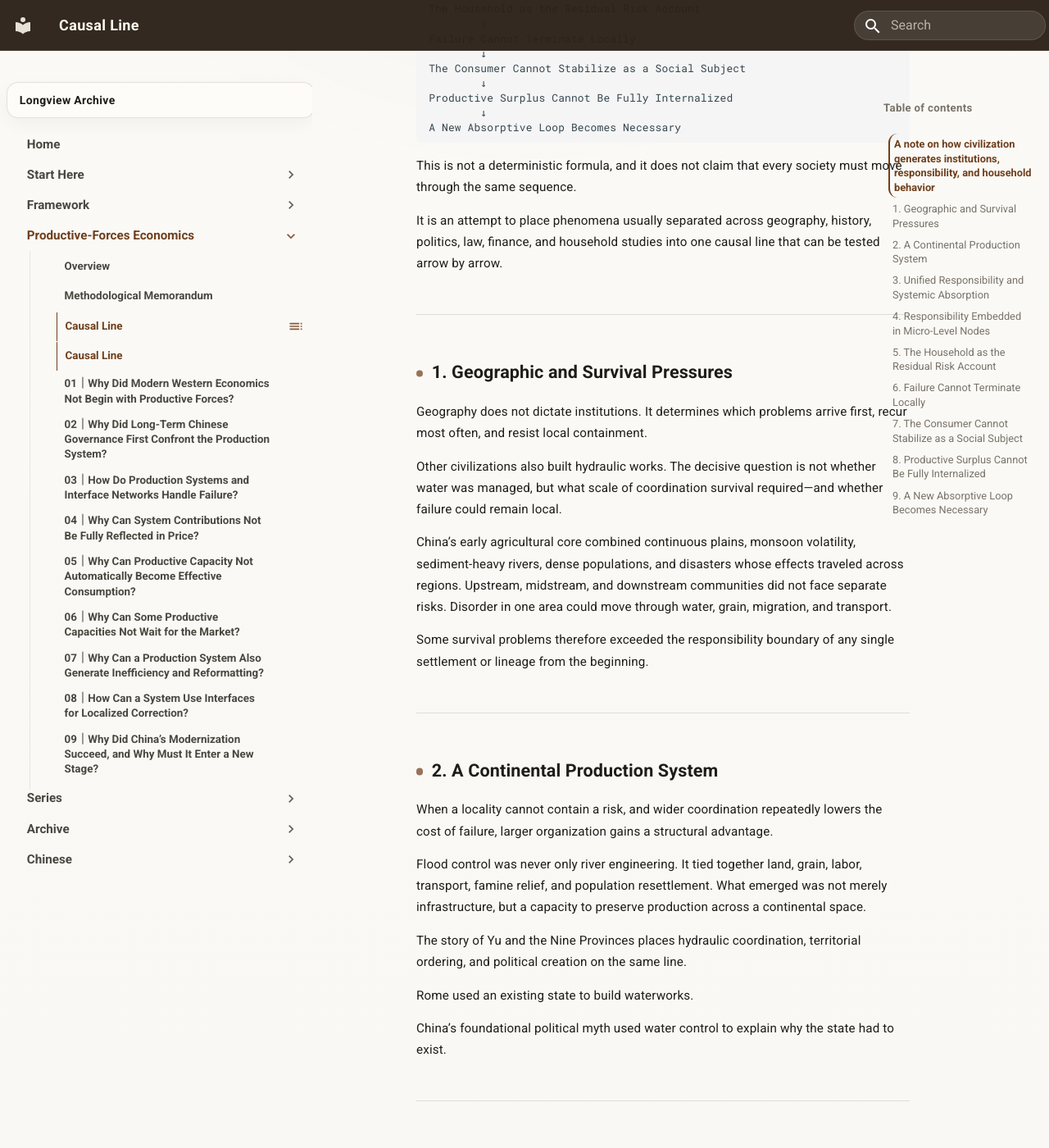
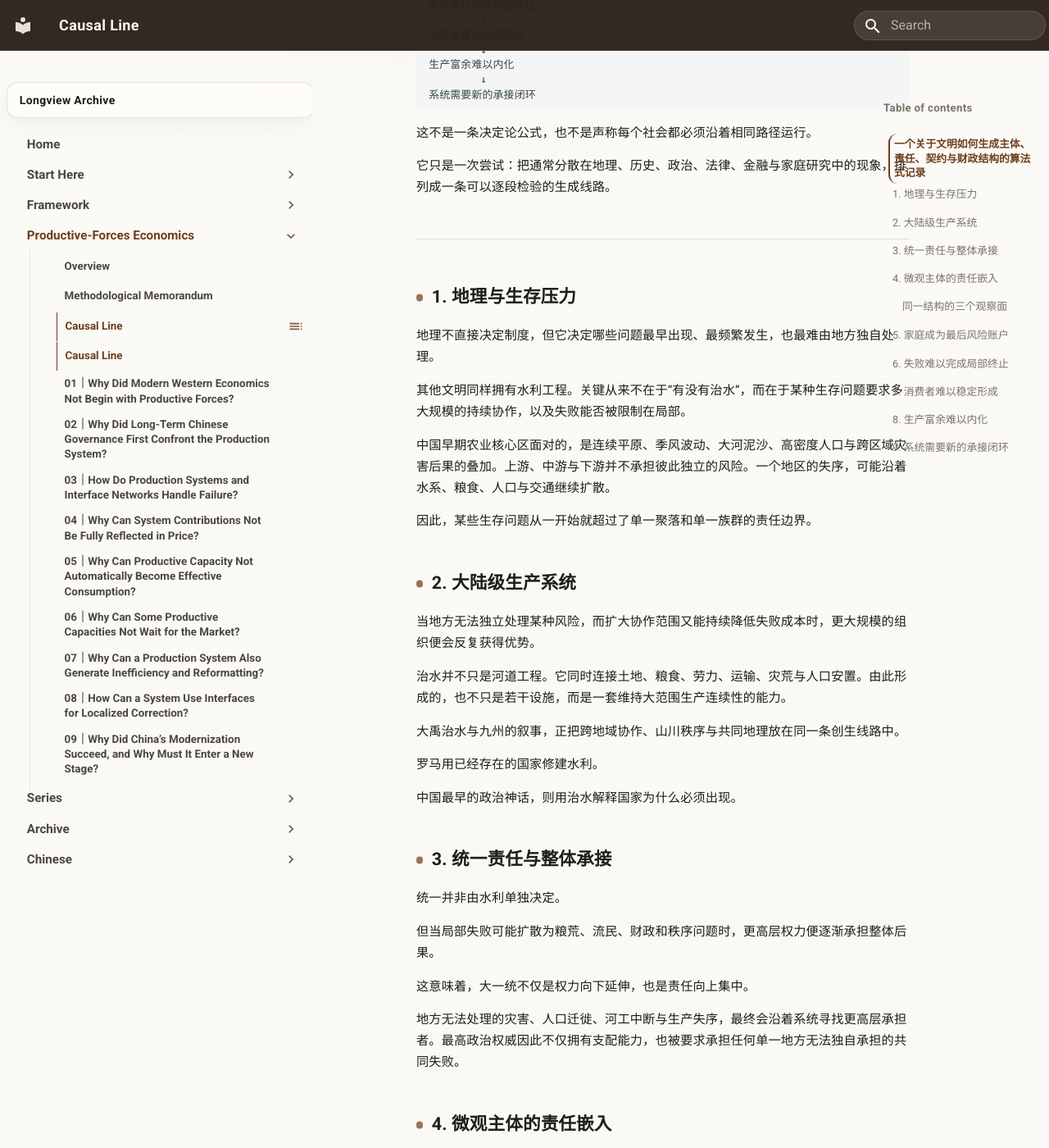
Before and after one commit to guanshi1688/longview-archive, an MkDocs documentation site: the page built from docs/essays/english/productive-forces-economics/from-geography-to-consumption.md, in a window 1280 px wide and 1400 px high, scrolled down 523 px. Shown: the whole window at 82% size. Built offline with MkDocs 1.6.1 and Material for MkDocs 9.7.7, drawn with Linux system fonts in a browser that asks for light colours; some of the changed text lies outside the part shown.

Commit message:
Update from-geography-to-consumption.md

````diff
--- a/docs/essays/english/productive-forces-economics/from-geography-to-consumption.md
+++ b/docs/essays/english/productive-forces-economics/from-geography-to-consumption.md
@@ -1,167 +1,290 @@
-# A Causal Line from Geography to Consumption
+# 一条从地理走向消费的因果线路
 
-## A note on how civilization generates institutions, responsibility, and household behavior
+## 一个关于文明如何生成主体、责任、契约与财政结构的算法式记录
 
 ```text
-Geographic and Survival Pressures
+地理与生存压力
         ↓
-A Continental Production System
+大陆级生产系统
         ↓
-Unified Responsibility and Systemic Absorption
+统一责任与整体承接
         ↓
-Responsibility Embedded in Micro-Level Nodes
+微观主体的责任嵌入
         ↓
-The Household as the Residual Risk Account
+家庭成为最后风险账户
         ↓
-Failure Cannot Terminate Locally
+失败难以完成局部终止
         ↓
-The Consumer Cannot Stabilize as a Social Subject
+消费者难以稳定形成
         ↓
-Productive Surplus Cannot Be Fully Internalized
+生产富余难以内化
         ↓
-A New Absorptive Loop Becomes Necessary
+系统需要新的承接闭环
 ```
 
-This is not a deterministic formula, and it does not claim that every society must move through the same sequence.
+这不是一条决定论公式，也不是声称每个社会都必须沿着相同路径运行。
 
-It is an attempt to place phenomena usually separated across geography, history, politics, law, finance, and household studies into one causal line that can be tested arrow by arrow.
+它只是一次尝试：把通常分散在地理、历史、政治、法律、金融与家庭研究中的现象，排列成一条可以逐段检验的生成线路。
 
 ---
 
-## 1. Geographic and Survival Pressures
+## 1. 地理与生存压力
 
-Geography does not dictate institutions. It determines which problems arrive first, recur most often, and resist local containment.
+地理不直接决定制度，但它决定哪些问题最早出现、最频繁发生，也最难由地方独自处理。
 
-Other civilizations also built hydraulic works. The decisive question is not whether water was managed, but what scale of coordination survival required—and whether failure could remain local.
+其他文明同样拥有水利工程。关键从来不在于“有没有治水”，而在于某种生存问题要求多大规模的持续协作，以及失败能否被限制在局部。
 
-China’s early agricultural core combined continuous plains, monsoon volatility, sediment-heavy rivers, dense populations, and disasters whose effects traveled across regions. Upstream, midstream, and downstream communities did not face separate risks. Disorder in one area could move through water, grain, migration, and transport.
+中国早期农业核心区面对的，是连续平原、季风波动、大河泥沙、高密度人口与跨区域灾害后果的叠加。上游、中游与下游并不承担彼此独立的风险。一个地区的失序，可能沿着水系、粮食、人口与交通继续扩散。
 
-Some survival problems therefore exceeded the responsibility boundary of any single settlement or lineage from the beginning.
+因此，某些生存问题从一开始就超过了单一聚落和单一族群的责任边界。
+
+## 2. 大陆级生产系统
+
+当地方无法独立处理某种风险，而扩大协作范围又能持续降低失败成本时，更大规模的组织便会反复获得优势。
+
+治水并不只是河道工程。它同时连接土地、粮食、劳力、运输、灾荒与人口安置。由此形成的，也不只是若干设施，而是一套维持大范围生产连续性的能力。
+
+大禹治水与九州的叙事，正把跨地域协作、山川秩序与共同地理放在同一条创生线路中。
+
+罗马用已经存在的国家修建水利。
+
+中国最早的政治神话，则用治水解释国家为什么必须出现。
+
+## 3. 统一责任与整体承接
+
+统一并非由水利单独决定。
+
+但当局部失败可能扩散为粮荒、流民、财政和秩序问题时，更高层权力便逐渐承担整体后果。
+
+这意味着，大一统不仅是权力向下延伸，也是责任向上集中。
+
+地方无法处理的灾害、人口迁徙、河工中断与生产失序，最终会沿着系统寻找更高层承担者。最高政治权威因此不仅拥有支配能力，也被要求承担任何单一地方无法独自承担的共同失败。
+
+## 4. 微观主体的责任嵌入
+
+```text
+国
+↓
+家
+↓
+人
+```
+
+整体责任不会直接抵达一个孤立的个人。
+
+它通常先通过家庭、土地、户籍、地方、赋税、劳动、企业与其他组织关系，把个人放入可以识别、动员、保障和追责的网络之中。
+
+“国—家—人”因此不只是伦理排序，也是一条责任传导线路：
+
+> 国家承担整体连续性，家庭承接尚未被系统吸收的风险，个人则以嵌入关系的方式获得身份、义务与保障。
+
+不同历史时期的制度工具会变化，但基本逻辑相似：一个大陆级生产系统若要维持连续运行，就必须让微观主体持续留在生产与责任链中。
+
+这可以称为责任嵌入。
+
+> 系统不是先识别一个抽象的人，再为他安排关系；它往往通过关系识别这个人。
+
+当个人与家庭、土地、户籍、就业、地方或组织关系的连接变弱时，他并不会从社会中消失，却会成为一个更难被既有责任网络稳定识别和承接的节点。
+
+一个节点退出以后，责任也不会自动消失，而会继续向家庭、企业、地方或更高层系统转移。因此，退出往往不只是个人选择，也意味着责任重新分配。
+
+### 同一结构的三个观察面
+
+责任嵌入并不是一个孤立制度。
+
+它会同时改变系统如何理解个人、如何组织社会关系，以及如何征收和返还资源。
+
+从三个不同角度看，它表现为三组彼此对应的两端：
+
+```text
+主体轴
+原子人  ←────────────→  责任人
+
+关系轴
+有限契约  ←────────────→  连续责任
+
+财政轴
+个人与家庭结算  ←────────────→  生产组织与地方结算
+```
+
+这三组并不是三套独立理论。
+
+它们是同一个底层问题的三种表达：
+
+> 一个社会首先把人看作可以独立结算和退出的主体，还是看作必须持续嵌入生产与责任网络的节点。
+
+原子人首先作为独立的权利、收入、契约与结算单位被系统识别。
+
+责任人则首先作为家庭、地方、企业、生产和社会连续性中的节点被系统识别。
+
+区别不在于前者没有责任、后者没有个人权利，而在于：
+
+> 系统首先看见一个独立的人，还是首先看见一个人所处的责任关系。
+
+有限契约允许一段关系被建立、履行、结算并终止。
+
+连续责任则意味着，即使具体契约已经结束，由它产生的后果仍可能沿家庭、企业、金融机构、地方和更高层系统继续传递。
+
+契约社会首先询问：
+
+> 这段关系应当怎样结束？
+
+责任系统首先询问：
+
+> 关系结束以后，剩余成本由谁承担？
+
+财政体系同样可以从不同位置识别社会。
+
+一种结构更直接地把个人和家庭视为收入、税收、福利、抵扣、退款与最终结算单位。
+
+另一种结构则更多通过企业、雇佣、生产交易、土地和地方进入社会。
+
+因此，税收差异不只是税种差异。
+
+它揭示的是：
+
+> 系统认为谁是完整的经济单位，谁应当获得资源，谁负责完成下一轮社会再生产。
+
+三条轴会彼此强化：
+
+```text
+原子人
+→ 有限契约
+→ 个人与家庭成为结算单位
+→ 失败较容易局部终止
+→ 可支配未来扩大
+→ 消费主体更容易形成
+```
+
+另一端则是：
+
+```text
+责任人
+→ 连续责任
+→ 企业、家庭与地方成为责任节点
+→ 失败后果沿系统继续传递
+→ 家庭保存资源防御未来
+→ 生产连续性获得更高优先级
+```
+
+现实社会不会停留在任何一个绝对端点。
+
+真正重要的是砝码长期偏向哪一端，以及它在压力之下向哪里移动。
+
+## 5. 家庭成为最后风险账户
+
+当市场、保险、财政与公共制度没有完全吸收风险时，剩余后果往往进入家庭。
+
+住房、教育、医疗、养老、失业和经营失败，最终共同压在家庭资产负债表上。
+
+家庭因此不仅是生活共同体，也是失业缓冲层、养老账户、教育基金、住房融资单位与失败后的最后承接者。
+
+家庭储蓄由此不只是文化偏好。
+
+它也是微观主体面对开放式未来责任时形成的防御行为。
+
+## 6. 失败难以完成局部终止
+
+责任不会凭空消失。
+
+一个个人、家庭或企业节点退出以后，成本可能继续转移给债权人、金融机构、地方或更高层系统。
+
+因此，破产与有限责任的真正意义，并不是让责任消失，而是让一段具体责任关系获得终点。
+
+当局部失败难以完成清算时，系统更容易延长、展期、转移和内部吸收失败，而不是允许失败停留在一个明确边界内。
+
+个人可以结束一项经营，却未必能够结束由这项经营生成的全部责任。
+
+## 7. 消费者难以稳定形成
+
+消费不仅需要收入，也需要可支配的未来。
+
+当个人必须为住房、教育、医疗、养老、债务与家庭责任持续保留资源时，形式上可支配的收入，并不意味着未来已经获得责任边界。
+
+收入增长于是更容易转化为储蓄、自保与资产准备，而不是稳定消费。
+
+消费者并不只是一个愿意花钱的人。
+
+他首先是一个能够把部分生产成果留给当下生活，而不必将全部未来继续质押给开放式责任的人。
+
+## 8. 生产富余难以内化
+
+生产富余不是简单的商品过多。
+
+它是生产能力超过既有收入、消费、公共服务与风险承接结构能够吸收的规模。
+
+系统可以继续投资、扩大产能并寻找外部市场，但如果居民没有同步获得足够的收入、安全和可支配未来，生产成果就难以通过内部生活完成闭环。
+
+系统能够不断生产，却不能以同样速度生产出承接这些成果的社会主体。
+
+这不是普通的需求不足，而是生产能力与社会承接结构之间的错位。
+
+## 9. 系统需要新的承接闭环
+
+旧的循环更接近：
+
+> 生产 → 储蓄 → 投资 → 扩大生产
+
+这一闭环曾经能够迅速积累基础设施、工业能力与国家生产底盘。
+
+但当生产能力已经高度发展，原有循环就可能出现新的压力：更多生产需要更多市场，更多储蓄需要更多投资出口，而家庭仍然承担大量剩余风险。
+
+新的闭环不能只是刺激消费，也不能以削弱生产能力为代价。
+
+它必须同时保存生产连续性，为失败建立终点，为家庭风险建立更稳定的承接，并使生产成果能够更充分地进入个人生活和社会再生产。
+
+真正的问题不是从生产转向消费，而是：
+
+> 系统能否在不放弃生产能力的同时，为责任建立边界，为失败建立终点，并为生产成果进入生活建立新的通道。
+
+同一组砝码也会向相反方向移动。
+
+中国面临的是，如何在保存生产能力的同时，把一部分责任、结算和资源回流移向个人与家庭。
+
+成熟西方体系面对的，则是如何在不摧毁个人结算与契约边界的情况下，重新把资本、劳动和财政资源嵌入长期生产系统。
+
+这两种调整都不是简单政策修补。
+
+它们都要求主体、关系和财政三条轴同时移动。
+
+工业化本身包含一种跨期让渡：社会必须把大量当前资源投入尚未完成、尚未盈利、甚至可能失败的生产能力。
+
+二战时期，国家能够通过订单、成本补偿、融资与价格溢价，把集体目标重新翻译成企业可以结算的收益。
+
+今天的再工业化更困难。
+
+一个高度完整、规模化的生产系统，已经把基础设施、产业集群、组织能力与长期成本压缩进全球价格。本土企业若只按照现有市场价格行动，最理性的选择往往不是重建，而是退出。
+
+当市场价格不能覆盖重建生产能力所需的长期社会成本时，再工业化就不能只依靠市场自发完成。
+
+企业若被要求保存一种当前不盈利、却对整个社会具有长期价值的生产能力，它就不再只是独立的契约主体，而开始成为集体生产责任的节点。
+
+但集体责任不能意味着企业单方面牺牲。
+
+> 集体不是要求某一个节点无偿奉献，而是把维持生产能力的成本重新分配给所有受益节点。
+
+企业承担较低利润与长期投资，财政承担融资和失败风险，消费者承担部分价格溢价，资本接受较低但稳定的回报，劳动者承担训练与组织稳定，国家承担最终连续性。
+
+因此，契约社会并非不能重新工业化。
+
+它必须先把集体责任重新写进契约。
 
 ---
 
-## 2. A Continental Production System
+这条线路是否成立，不取决于它看起来多么完整，而取决于每一个箭头能否被历史材料和现实比较支持。
 
-When a locality cannot contain a risk, and wider coordination repeatedly lowers the cost of failure, larger organization gains a structural advantage.
+它的价值不在于把文明变成机器，而在于让那些长期被分散在地理、历史、政治、法律、金融与家庭研究中的责任传导机制，第一次出现在同一张图纸上。
 
-Flood control was never only river engineering. It tied together land, grain, labor, transport, famine relief, and population resettlement. What emerged was not merely infrastructure, but a capacity to preserve production across a continental space.
+文明不是程序。
 
-The story of Yu and the Nine Provinces places hydraulic coordination, territorial ordering, and political creation on the same line.
+但文明与程序有一个共同点：
 
-Rome used an existing state to build waterworks.
+> 最终呈现在表层的结果，往往来自许多已经在底层运行了很久的约束。
 
-China’s foundational political myth used water control to explain why the state had to exist.
+当局部失衡仍然可以被定位时，系统可以通过修改参数、重写接口或替换模块完成修正。
 
----
+真正危险的时刻，不是某一个模块出现故障，而是多个模块开始相互放大失效，使任何局部修正都被其他部分重新拉回原位。
 
-## 3. Unified Responsibility and Systemic Absorption
+> 当修正仍然可以停留在模块层面时，改革仍然可能。
 
-Hydraulic coordination alone did not create political unity.
-
-But once local failure could spread into famine, displacement, fiscal breakdown, and disorder, higher authority began to inherit the consequences.
-
-Unification was therefore not only power extending downward. It was responsibility concentrating upward.
-
-Floods, migration, broken transport, and productive collapse that could not be contained locally moved through the system in search of a higher bearer. Supreme authority came to mean not only the power to command, but the duty to absorb failures no single locality could carry alone.
-
----
-
-## 4. Responsibility Embedded in Micro-Level Nodes
-
-Systemic responsibility cannot remain at the center.
-
-It must be translated downward through land, household, registration, taxation, labor, firms, and local administration.
-
-The instruments changed across periods. The logic did not: a continental production system preserves continuity by keeping micro-level actors inside chains of production and obligation.
-
-This is responsibility embedding.
-
-When one node exits, responsibility does not disappear. It moves. Exit is therefore never only an individual act; it is also a redistribution of obligation.
-
----
-
-## 5. The Household as the Residual Risk Account
-
-Where markets, insurance, public finance, and social provision do not fully absorb risk, the residue enters the household balance sheet.
-
-Housing, education, health care, old age, unemployment, and business failure accumulate inside the same unit.
-
-The household becomes more than a domestic community. It becomes unemployment insurance, pension reserve, education fund, housing vehicle, debt buffer, and absorber of last resort.
-
-Household saving is therefore not merely cultural preference.
-
-It is defensive behavior under open-ended future responsibility.
-
----
-
-## 6. Failure Cannot Terminate Locally
-
-Responsibility does not vanish.
-
-When an individual, household, or firm exits, the cost may travel to creditors, financial institutions, local governments, or the higher system.
-
-The real function of bankruptcy and limited liability is therefore not to abolish responsibility. It is to give a specific responsibility a terminal point.
-
-Where local failure cannot be cleanly settled, the system tends to roll over, extend, transfer, or absorb failure rather than allow it to stop at a clear boundary.
-
-A person may end a business without being able to end all the obligations produced by that business.
-
----
-
-## 7. The Consumer Cannot Stabilize as a Social Subject
-
-Consumption requires more than income. It requires a disposable future.
-
-When individuals must continuously reserve resources for housing, education, health care, old age, debt, and family obligation, formally disposable income does not mean that the future has acquired a boundary.
-
-Income growth then turns more easily into saving, self-insurance, and asset preparation than into stable consumption.
-
-A consumer is not simply someone willing to spend.
-
-A consumer is someone able to retain part of the social product for present life without pledging the whole future to open-ended obligation.
-
----
-
-## 8. Productive Surplus Cannot Be Fully Internalized
-
-Productive surplus is not simply too many goods.
-
-It appears when productive capacity grows beyond what existing income, consumption, public services, and risk-absorption structures can carry.
-
-The system can continue to invest, expand capacity, and search for external markets. But without a parallel expansion of household income, security, and disposable futures, production cannot fully close through domestic life.
-
-The system can keep producing without producing enough social subjects capable of absorbing what it produces.
-
-This is not ordinary weak demand. It is a mismatch between productive capacity and social absorptive capacity.
-
----
-
-## 9. A New Absorptive Loop Becomes Necessary
-
-The old loop was roughly:
-
-> Production → Saving → Investment → Expanded Production
-
-This loop built infrastructure, industrial capacity, and a national productive base at extraordinary speed.
-
-But once productive capacity reaches maturity, the same loop generates new pressure: more production requires more markets, more saving requires more investment outlets, while households continue to carry residual risk.
-
-A new loop cannot be reduced to consumption stimulus, nor can it be purchased by dismantling productive capacity.
-
-It must preserve production continuity, give failure a terminal point, shift part of household risk into broader forms of absorption, and allow more of the social product to enter lived life and social reproduction.
-
-The real question is not whether to move from production to consumption.
-
-It is whether the system can preserve its productive power while placing boundaries around responsibility, endpoints around failure, and new channels between production and life.
-
----
-
-The validity of this line does not depend on how complete it looks. It depends on whether each arrow survives historical evidence and comparative testing.
-
-Its purpose is not to turn civilization into a machine. It is to place mechanisms long scattered across geography, history, politics, law, finance, and household studies onto a single diagram of responsibility transmission.
-
-Civilization is not software.
-
-But civilization and software share one property:
-
-> What appears at the surface is often produced by constraints that have been running underneath for a very long time.
+> 当所有模块开始彼此复制失效时，系统就会寻找新的启动点。
````
